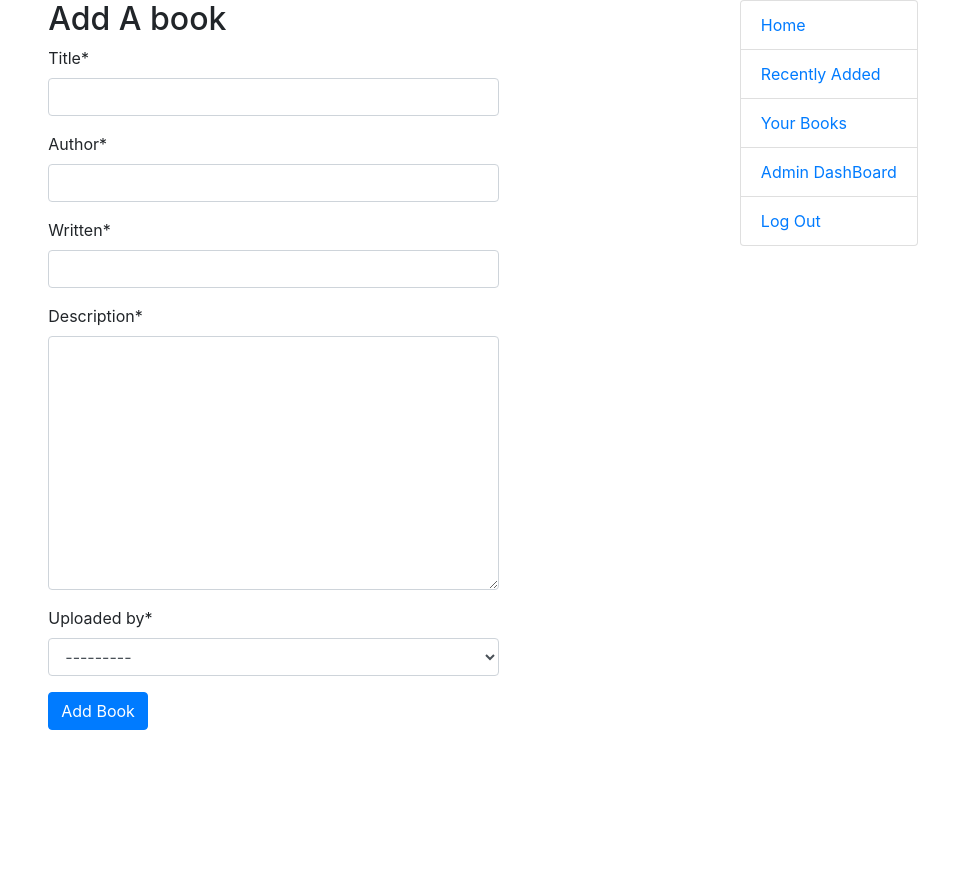
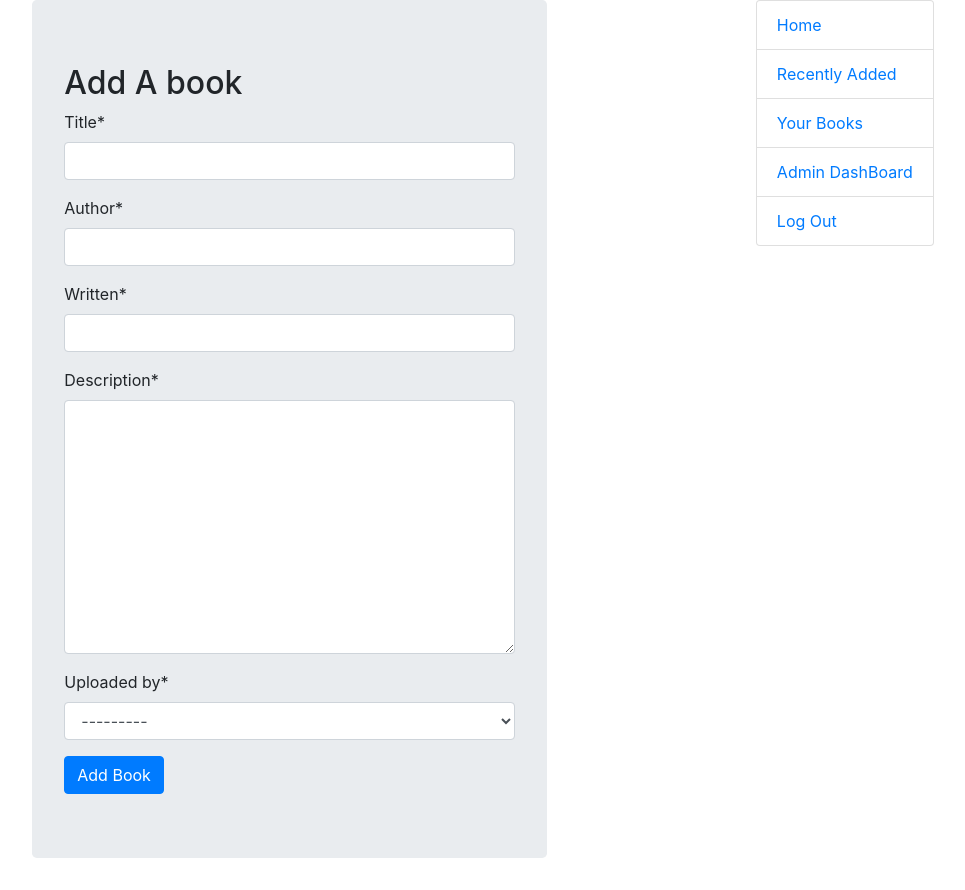
Before and after one commit to jod35/BookTime, a Django app: page /add_book/ in a window 1280 px wide. Shown: the part 56-946 px from the top of the page, without its empty margins (157-1122 px from the left). Before the commit the page ends 786 px from the top, so only its background shows below. Run offline with Django 3.2, Linux system fonts and the light colour scheme; the visitor is signed in with stand-in values (Sample User, id 1); data comes from the database, SQL or seed files in the repository; some libraries are stand-ins or nearby versions.

Commit message:
created a page for adding books

```diff
--- a/bookstore/static/bookstore/main.css
+++ b/bookstore/static/bookstore/main.css
@@ -1,4 +1,3 @@
-.jumbotron{
+.form{
     width: 50%;
-    margin: auto;
 }
--- a/bookstore/templates/bookstore/add_book.html
+++ b/bookstore/templates/bookstore/add_book.html
@@ -21,7 +21,7 @@
       </nav>
     <div class="container">
        <div class="d-flex justify-content-around">
-        <div class="form ">
+        <div class="form jumbotron ">
             <h2>Add A book</h2>
            <form action="" method="post">
                {% csrf_token %}
```
